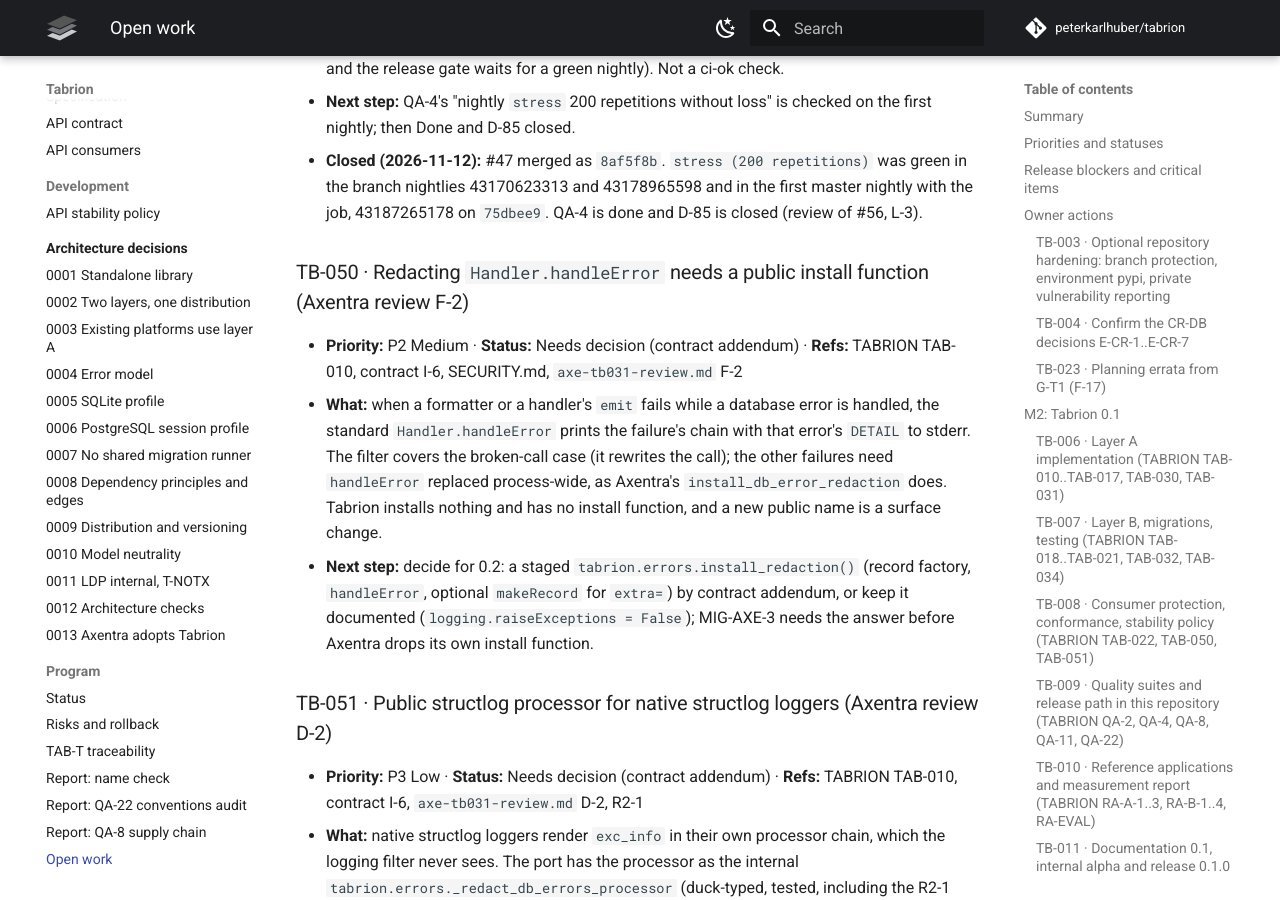
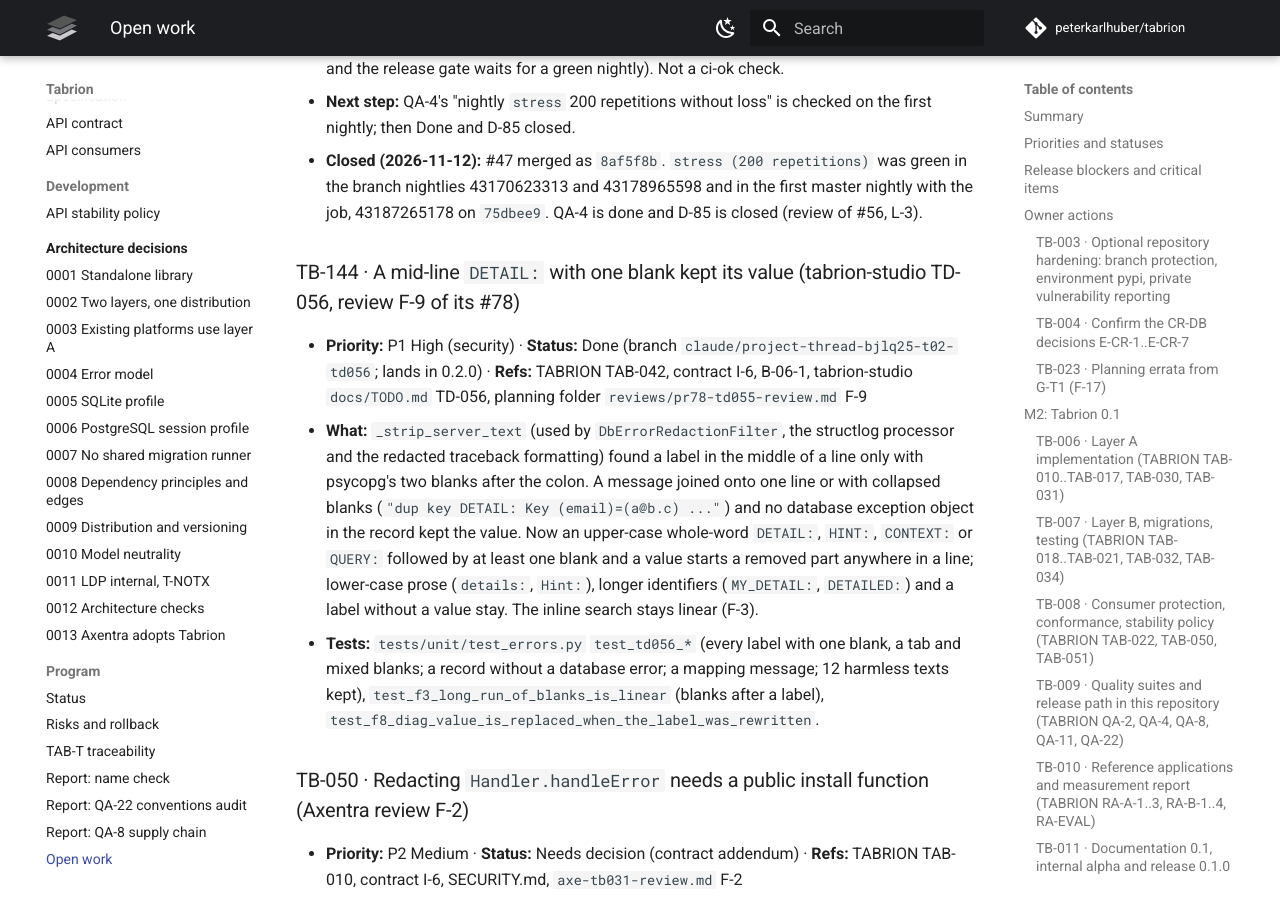
Before and after one commit to peterkarlhuber/tabrion, an MkDocs documentation site: the page built from docs/TODO.md, in a window 1280 px wide and 900 px high, scrolled down 40010 px. Built offline with MkDocs 1.6.1 and Material for MkDocs 9.7.7, drawn with Linux system fonts in a browser that asks for light colours; comment, search, counter and statistics services are not loaded.

Commit message:
Redaction: strip a mid-line DETAIL:/HINT:/CONTEXT:/QUERY: with one blank (TB-144)
tabrion-studio TD-056 (review F-9 of its #78): a one-line message with a
label in the middle and a single blank after it (joined lines, collapsed
blanks) kept the value when the record held no database exception. The
inline label now needs one or more blanks and a value; lower-case prose,
longer identifiers and a label without a value are kept. Still linear.

Co-Authored-By: Claude Opus 5.5 <noreply@anthropic.com>
Claude-Session: https://claude.ai/code/session_011tY7TAans48GbZAuavtHPL

```diff
--- a/docs/TODO.md
+++ b/docs/TODO.md
@@ -1215,6 +1215,22 @@ required (owner decision of 2026-11-08 11:26Z).
   43170623313 and 43178965598 and in the first master nightly with the job, 43187265178 on `75dbee9`. QA-4 is done
   and D-85 is closed (review of #56, L-3).
 
+### TB-144 · A mid-line `DETAIL:` with one blank kept its value (tabrion-studio TD-056, review F-9 of its #78)
+
+- **Priority:** P1 High (security) · **Status:** Done (branch `claude/project-thread-bjlq25-t02-td056`; lands in
+  0.2.0) · **Refs:** TABRION TAB-042, contract I-6, B-06-1, tabrion-studio `docs/TODO.md` TD-056, planning folder
+  `reviews/pr78-td055-review.md` F-9
+- **What:** `_strip_server_text` (used by `DbErrorRedactionFilter`, the structlog processor and the redacted
+  traceback formatting) found a label in the middle of a line only with psycopg's two blanks after the colon. A message joined
+  onto one line or with collapsed blanks (`"dup key DETAIL: Key (email)=(a@b.c) ..."`) and no database exception
+  object in the record kept the value. Now an upper-case whole-word `DETAIL:`, `HINT:`, `CONTEXT:` or `QUERY:`
+  followed by at least one blank and a value starts a removed part anywhere in a line; lower-case prose
+  (`details:`, `Hint:`), longer identifiers (`MY_DETAIL:`, `DETAILED:`) and a label without a value stay. The
+  inline search stays linear (F-3).
+- **Tests:** `tests/unit/test_errors.py` `test_td056_*` (every label with one blank, a tab and mixed blanks; a record
+  without a database error; a mapping message; 12 harmless texts kept), `test_f3_long_run_of_blanks_is_linear`
+  (blanks after a label), `test_f8_diag_value_is_replaced_when_the_label_was_rewritten`.
+
 ### TB-050 · Redacting `Handler.handleError` needs a public install function (Axentra review F-2)
 
 - **Priority:** P2 Medium · **Status:** Needs decision (contract addendum) · **Refs:** TABRION TAB-010, contract
```
Also changed, not shown: CHANGELOG.md (+8 -0 lines), docs/api/contract.md (+1 -1 lines), 2 other files.
